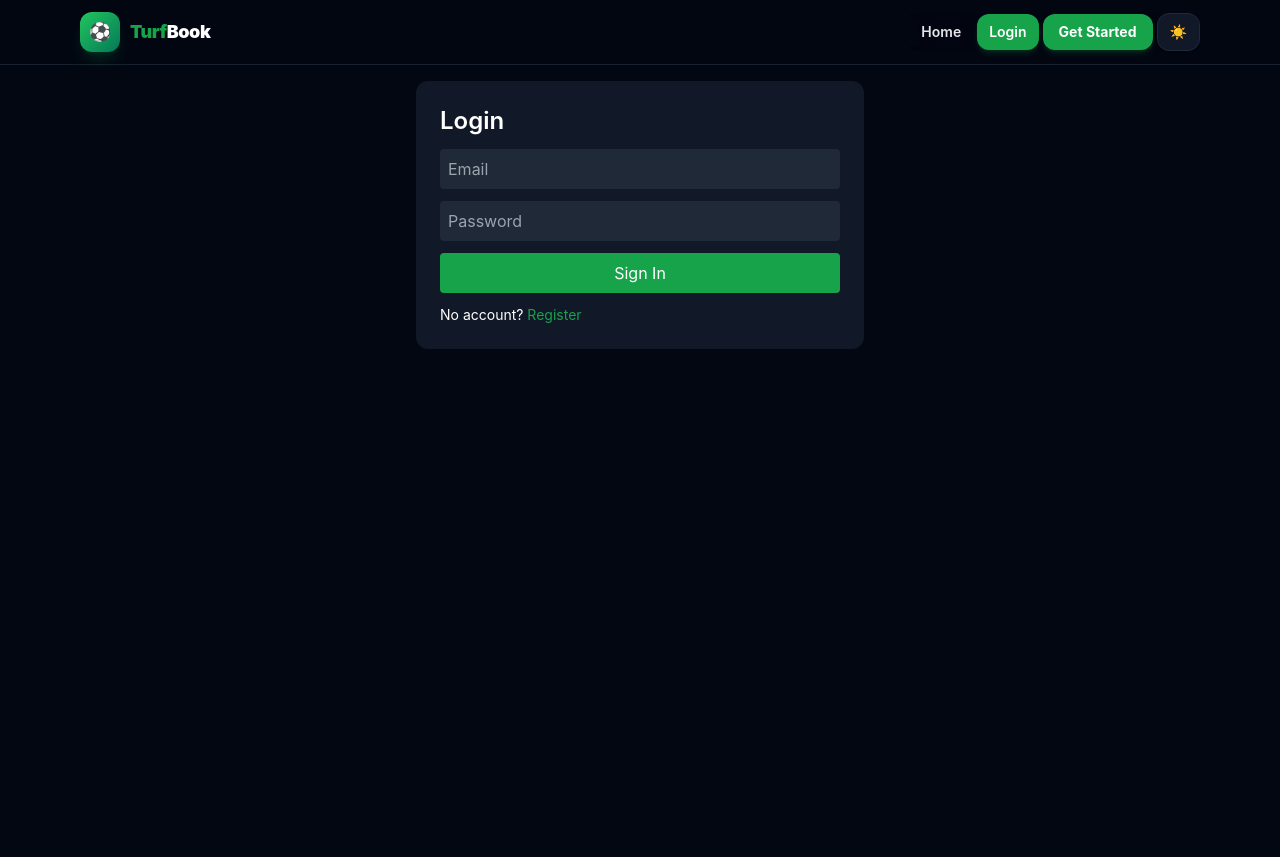
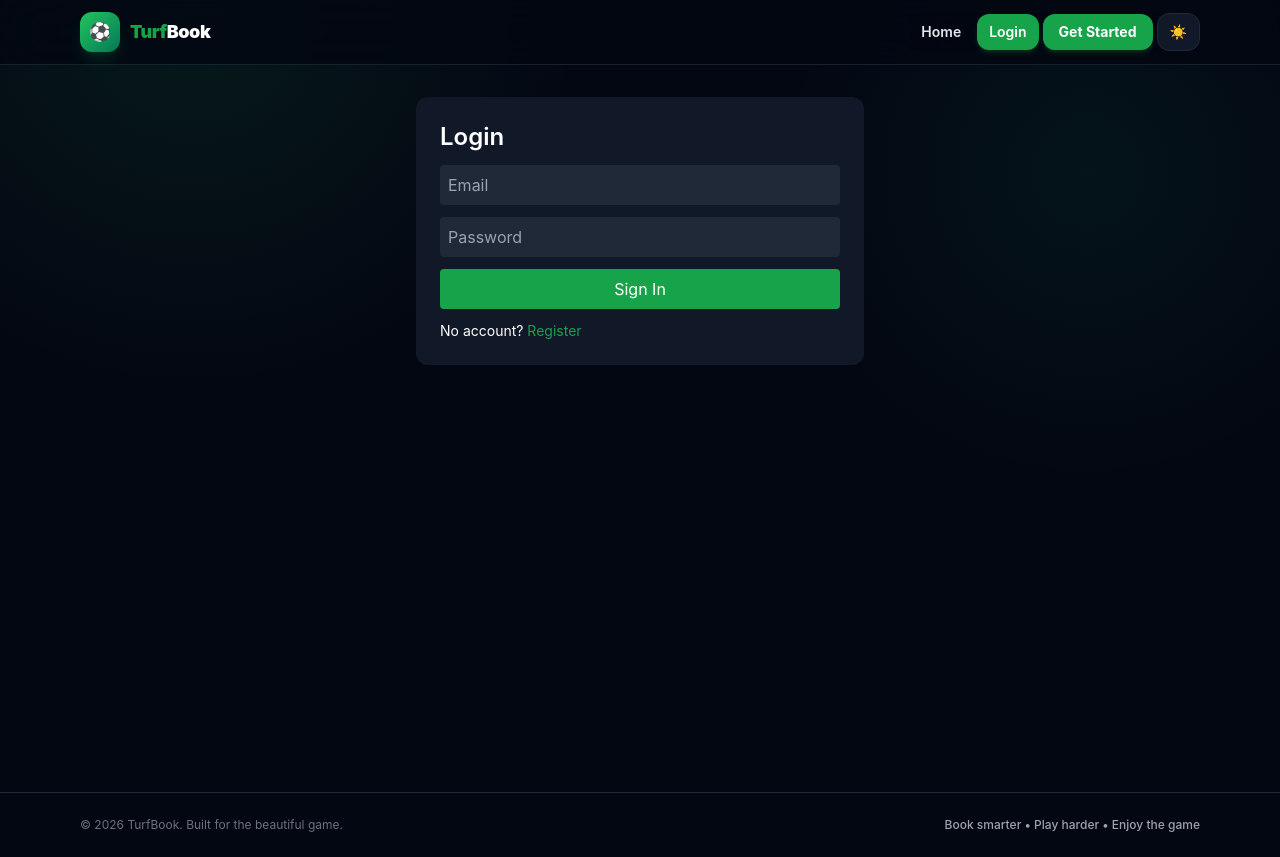
Before and after one commit to Karanaldo-07/turf-booking-system, a React (Vite) app in the folder client/: page /login in a window 1280 px wide. Before the commit the page ends 800 px from the top, so only its background shows below. Built offline with nearby package versions, Linux system fonts and the light colour scheme; no server answers.

Commit message:
Add premium app shell and footer

```diff
--- a/client/src/layouts/AppLayout.jsx
+++ b/client/src/layouts/AppLayout.jsx
@@ -2,9 +2,15 @@ import Navbar from '../components/Navbar';
 
 export default function AppLayout({ children }) {
   return (
-    <div className="min-h-screen bg-gray-100 text-gray-900 dark:bg-gray-950 dark:text-white transition-colors">
+    <div className="min-h-screen text-gray-900 transition-colors dark:text-white">
       <Navbar />
-      <main className="max-w-6xl mx-auto p-4">{children}</main>
+      <main className="mx-auto min-h-[calc(100vh-73px)] max-w-6xl px-4 py-6 sm:py-8">{children}</main>
+      <footer className="border-t border-gray-200/70 bg-white/60 dark:border-gray-800 dark:bg-gray-950/60">
+        <div className="mx-auto flex max-w-6xl flex-col gap-2 px-4 py-6 text-center text-xs text-gray-500 sm:flex-row sm:items-center sm:justify-between sm:text-left">
+          <p>© {new Date().getFullYear()} TurfBook. Built for the beautiful game.</p>
+          <p className="font-medium text-gray-400">Book smarter • Play harder • Enjoy the game</p>
+        </div>
+      </footer>
     </div>
   );
 }
```
